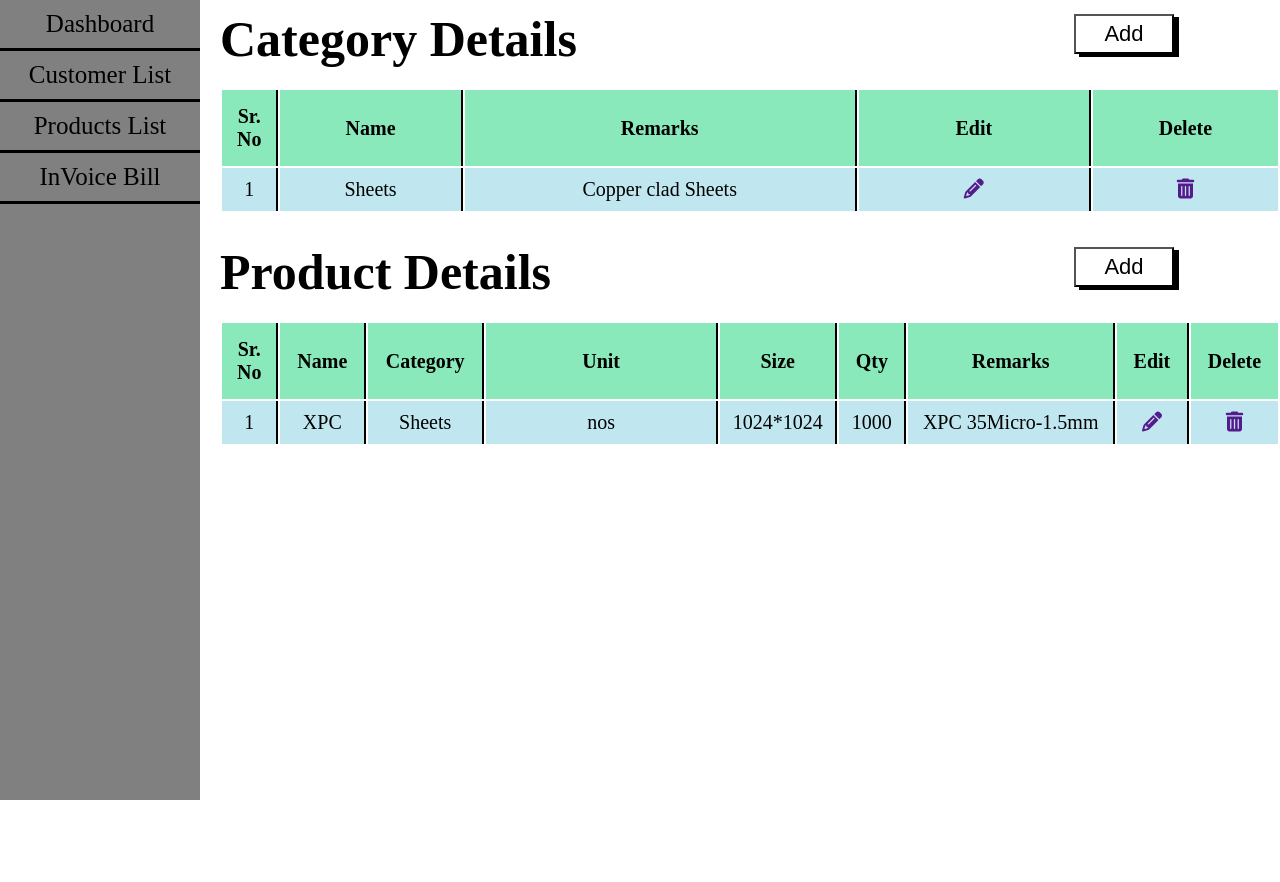
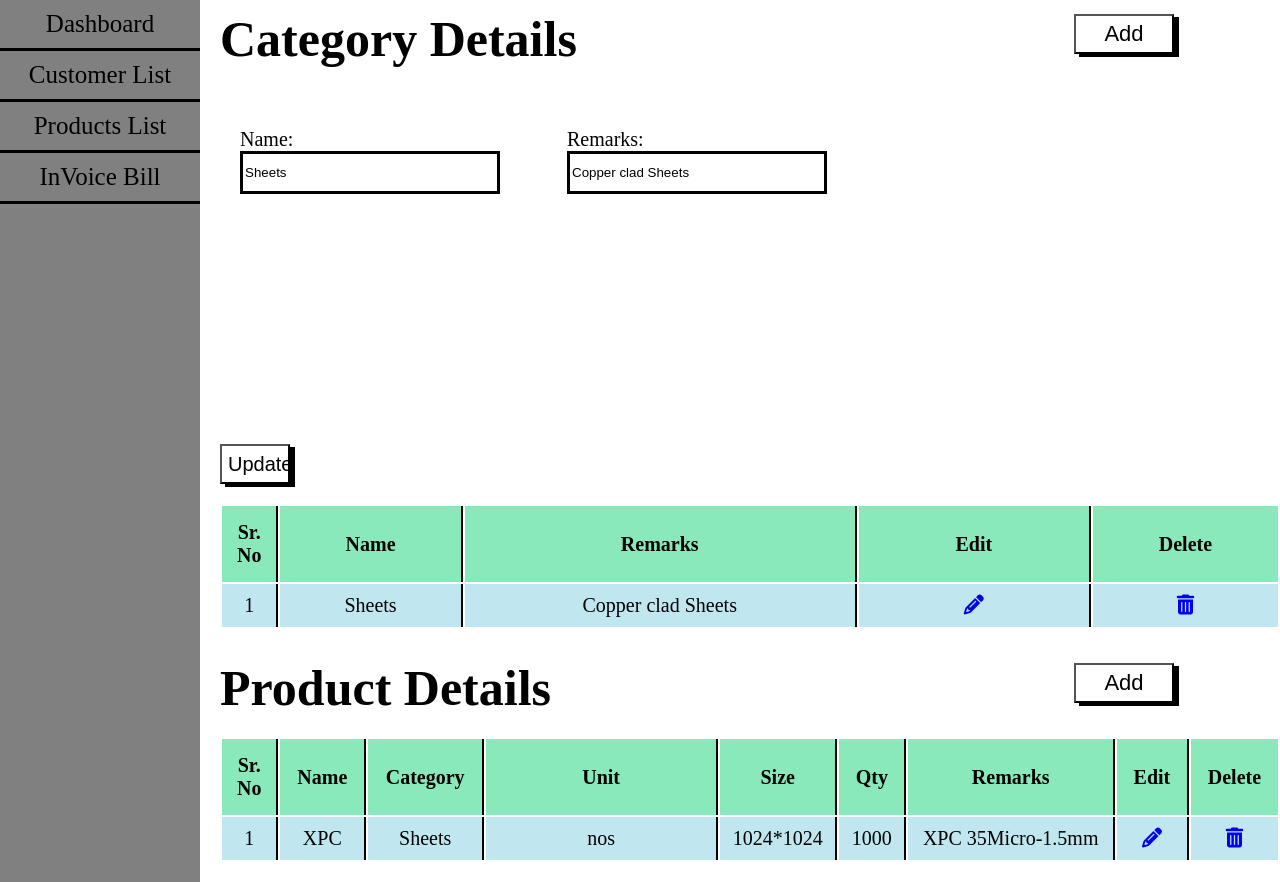
Before and after one commit to jymnjogiya/billing2.0, a PHP site: page /category.php?catEdit=1 in a window 1280 px wide. Before the commit the page ends 800 px from the top, so only its background shows below. Run offline with PHP 8.4, Linux system fonts and the light colour scheme; data comes from the database, SQL or seed files in the repository; some libraries are stand-ins or nearby versions.

Commit message:
edit of product and category done, remarks still not updating

```diff
--- a/category.php
+++ b/category.php
@@ -1,5 +1,21 @@
 <?php
 include './dbconnect.php';
+
+//varaible for category
+$catUpdate = false;
+$catName = "";
+$catRemark = "";
+$catId = 0;
+
+//variable for product
+$proUpdate = false;
+$proName = "";
+$proUnit = "";
+$proSize = "";
+$proQty = "";
+$proRemark = "";
+$proId = 0;
+
 
 // for insertion from the category form
 if (isset($_POST['cat-save'])) {
@@ -25,7 +41,93 @@
 $selectionCategory = mysqli_query($con, "SELECT * FROM `category`");
 
 // for selection from db of product table
-$selectionProduct = mysqli_query($con, "SELECT `prod_id`, `prod_name`, `cat_name`, `prod_unit`, `prod_size`, `prod_quantity`, `prod_remarks`,product.isDeleted FROM `product`,`category` WHERE prod_cat=category.cat_id")
+$selectionProduct = mysqli_query($con, "SELECT `prod_id`, `prod_name`, `cat_name`, `prod_unit`, `prod_size`, `prod_quantity`, `prod_remarks`,product.isDeleted FROM `product`,`category` WHERE prod_cat=category.cat_id");
+
+// for edit of the cat form fields
+if (isset($_GET['catEdit'])) {
+
+    $catId = $_GET['catEdit'];
+    $catUpdate = true;
+    $record = mysqli_query($con, "SELECT * FROM category WHERE cat_id=$catId");
+    $row = mysqli_num_rows($record);
+    if ($row == 1) {
+        $rec = $record->fetch_array();
+        $catName = $rec['cat_name'];
+        $catRemark = $rec['cat_remark'];
+    }
+}
+// for update cat
+
+
+if (isset($_POST['cat-update'])) {
+
+    $catId = $_POST['catId'];
+    $catName = $_POST['cat-name'];
+    $catRemark = $_POST['cat-remark'];
+
+    mysqli_query($con, "UPDATE `category` SET `cat_name`='$catName',`cat_remark`='$catRemark' WHERE cat_id='$catId'");
+    header('location: ./category.php');
+}
+
+//for delete cat
+if (isset($_GET['catDel'])) {
+
+    $catId = $_GET['catDel'];
+    // echo $id;
+    $query = "UPDATE category SET isDeleted = 1 WHERE cat_id='$catId'";
+    if (mysqli_query($con, $query)) {
+        echo "<script>alert('deleted')</script>";
+    } else {
+    }
+    header('location: ./category.php');
+}
+
+// for edit of the pro form fields
+if (isset($_GET['proEdit'])) {
+
+    $proId = $_GET['proEdit'];
+    $proUpdate = true;
+    $record = mysqli_query($con, "SELECT * FROM product WHERE prod_id=$proId");
+    $row = mysqli_num_rows($record);
+    if ($row == 1) {
+        $rec = $record->fetch_array();
+        $proName = $rec['prod_name'];
+        $proUnit = $rec['prod_unit'];
+        $proSize = $rec['prod_size'];
+        $proQty = $rec['prod_quantity'];
+        $proRemark = $rec['prod_remarks'];
+    }
+}
+
+// for update prod
+if (isset($_POST['prod-update'])) {
+
+    $proId = $_POST['proId'];
+    $proName = $_POST['prod-name'];
+    $proUnit = $_POST['prod-unit'];
+    $proSize = $_POST['prod-size'];
+    $proQty = $_POST['prod-quantity'];
+    //note :- remark is not updating!!!!
+    $proRemark = $_POST['prod-remark'];
+    $proCat = $_POST['prod-category'];
+
+    mysqli_query($con, "UPDATE `product` SET `prod_name`='$proName',`prod_cat`='$proCat',`prod_unit`='$proUnit',`prod_size`='$proSize',`prod_quantity`='$proQty',`prod_remarks`='$proRemark' WHERE `prod_id` = '$proId'");
+    header('location: ./category.php');
+}
+
+//for delete prod
+if (isset($_GET['proDel'])) {
+
+    $proId = $_GET['proDel'];
+    // echo $id;
+    $query = "UPDATE product SET isDeleted = 1 WHERE prod_id='$proId'";
+    if (mysqli_query($con, $query)) {
+        echo "<script>alert('deleted')</script>";
+    } else {
+    }
+    header('location: ./category.php');
+}
+
 
 ?>
 <!DOCTYPE html>
@@ -59,16 +161,23 @@
                         <button class="add" id="category-add">Add</button>
                     </div>
                     <!-- Category form -->
-                    <form action="#" id="category-form" class="grid-form hidden" method="POST">
+                    <form action="" id="category-form" class="grid-form hidden" method="POST"
+                    style="display: <?php if ($catUpdate == true) echo "grid" ?>  ">
+                    <input type="hidden" name="catId" value="<?php echo $catId; ?>">
+
                         <div class="input">
                             <label for="name">Name:</label>
-                            <input type="text" placeholder="Enter name" name="cat-name" required><br><br>
+                            <input type="text" placeholder="Enter name" name="cat-name" value="<?php echo $catName ?>" required><br><br>
                         </div>
                         <div class="input">
                             <label for="remark">Remarks:</label>
-                            <input type="text" name="cat-remark" placeholder="Enter remarks"><br><br>
+                            <input type="text" name="cat-remark" placeholder="Enter remarks" value="<?php echo $catRemark ?>"><br><br>
                         </div>
-                        <input type="submit" class="button" value="Save" name="cat-save">
+                        <?php if ($catUpdate == true) : ?>
+                        <input type="submit" class="button" id="submit" name="cat-update" value="Update">
+                        <?php else :  ?>
+                        <input type="submit" class="button" id="submit" name="cat-save" value="Save">
+                        <?php endif ?>
                     </form>
 
                     <!-- Category Table -->
@@ -90,10 +199,10 @@
                                     <td><?php echo $row['cat_name'] ?></td>
                                     <td><?php echo $row['cat_remark'] ?></td>
                                     <td>
-                                        <a href=""> <i class="fas fa-pencil-alt"></i></a>
+                                        <a href="./category.php?catEdit=<?php echo $row['cat_id']; ?>"> <i class="fas fa-pencil-alt"></i></a>
                                     </td>
                                     <td>
-                                        <a href=""><i class="fas fa-trash-alt"></i></a>
+                                        <a href="./category.php?catDel=<?php echo $row['cat_id']; ?>"><i class="fas fa-trash-alt"></i></a>
                                     </td>
                                 </tr>
                         <?php }
@@ -112,10 +221,12 @@
                         <button class="add" id="product-add">Add</button>
                     </div>
                     <!-- Product form -->
-                    <form action="#" id="product-form" class="grid-form hidden" method="POST">
+                    <form action="#" id="product-form" class="grid-form hidden"
+                    style="display: <?php if ($proUpdate == true) echo "grid" ?>" method="POST">
+                    <input type="hidden" name="proId" value="<?php echo $proId; ?>">
                         <div class="input">
                             <label for="name">Name:</label>
-                            <input type="text" placeholder="Enter name" name="prod-name" required><br><br>
+                            <input type="text" placeholder="Enter name" name="prod-name" value="<?php echo $proName ?>" required><br><br>
                         </div>
                         <div class="input">
                             <label>Category:</label><br>
@@ -132,23 +243,28 @@
                         </div>
                         <div class="input">
                             <label>Unit:</label>
-                            <input type="text" placeholder="Enter unit" name="prod-unit" required><br><br>
+                            <input type="text" placeholder="Enter unit" name="prod-unit" value="<?php echo $proUnit ?>" required><br><br>
                         </div>
                         <div class="input">
                             <label>Size:</label>
-                            <input type="text" placeholder="Enter size" name="prod-size" required><br><br>
+                            <input type="text" placeholder="Enter size" name="prod-size" value="<?php echo $proSize ?>" required><br><br>
                         </div>
                         <div class="input">
                             <label>Quantity:</label>
-                            <input type="text" placeholder="Enter quantity" name="prod-quantity" required><br><br>
+                            <input type="text" placeholder="Enter quantity" name="prod-quantity" value="<?php echo $proQty ?>" required><br><br>
                         </div>
                         <div class="input">
                             <label>Remarks:</label>
-                            <input type="text" placeholder="Enter remarks" name="prod-remark" required><br><br>
+                            <input type="text" placeholder="Enter remarks" name="prod-remark"
+                            value="<?php echo $proRemark ?>" required><br><br>
                         </div>
 
-                        <input type="submit" class="button" value="Save" id="prod-save" name="prod-save">
 
+                        <?php if ($proUpdate == true) : ?>
+                        <input type="submit" class="button" id="submit" name="prod-update" value="Update">
+                        <?php else :  ?>
+                        <input type="submit" class="button" id="submit" name="prod-save" value="Save">
+                        <?php endif ?>
 
                     </form>
 
@@ -180,10 +296,10 @@
                                     <td><?php echo $row['prod_quantity'] ?></td>
                                     <td><?php echo $row['prod_remarks'] ?></td>
                                     <td>
-                                        <a href=""> <i class="fas fa-pencil-alt"></i></a>
+                                        <a href="./category.php?proEdit=<?php echo $row['prod_id']; ?>"> <i class="fas fa-pencil-alt"></i></a>
                                     </td>
                                     <td>
-                                        <a href=""><i class="fas fa-trash-alt"></i></a>
+                                        <a href="./category.php?proDel=<?php echo $row['prod_id']; ?>"><i class="fas fa-trash-alt"></i></a>
                                     </td>
                                 </tr>
                         <?php  }
```
